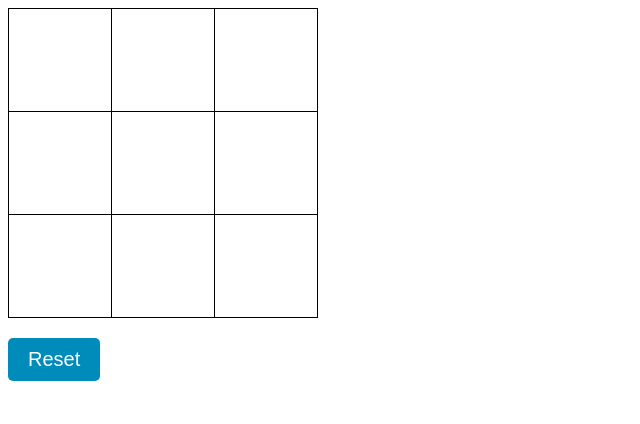
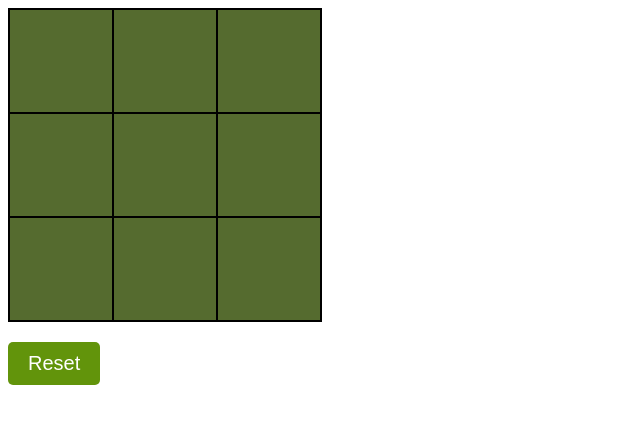
Before and after one commit to carolinygaldino/Tic-Tac-Toe, a plain HTML site: page index.html in a window 1280 px wide. Shown: the whole page, without its empty margins (0-640 px from the left). Drawn offline with Linux system fonts and the light colour scheme.

Commit message:
Update stylesheet.css

```diff
--- a/stylesheet.css
+++ b/stylesheet.css
@@ -9,15 +9,16 @@ td {
   vertical-align: middle;
   font-size: 64px;
   font-weight: bold;
-  border: 1px solid black;
+  border: 2px solid black;
   cursor: pointer;
+  background-color: darkolivegreen;
 }
 
 #reset {
   margin-top: 20px;
   font-size: 20px;
   padding: 10px 20px;
-  background-color: #008cba;
+  background-color: rgb(98, 148, 11);
   color: white;
   border: none;
   border-radius: 5px;
@@ -25,5 +26,5 @@ td {
 }
 
 #reset:hover {
-  background-color: #006cba;
+  background-color: #aed404;
 }
```
